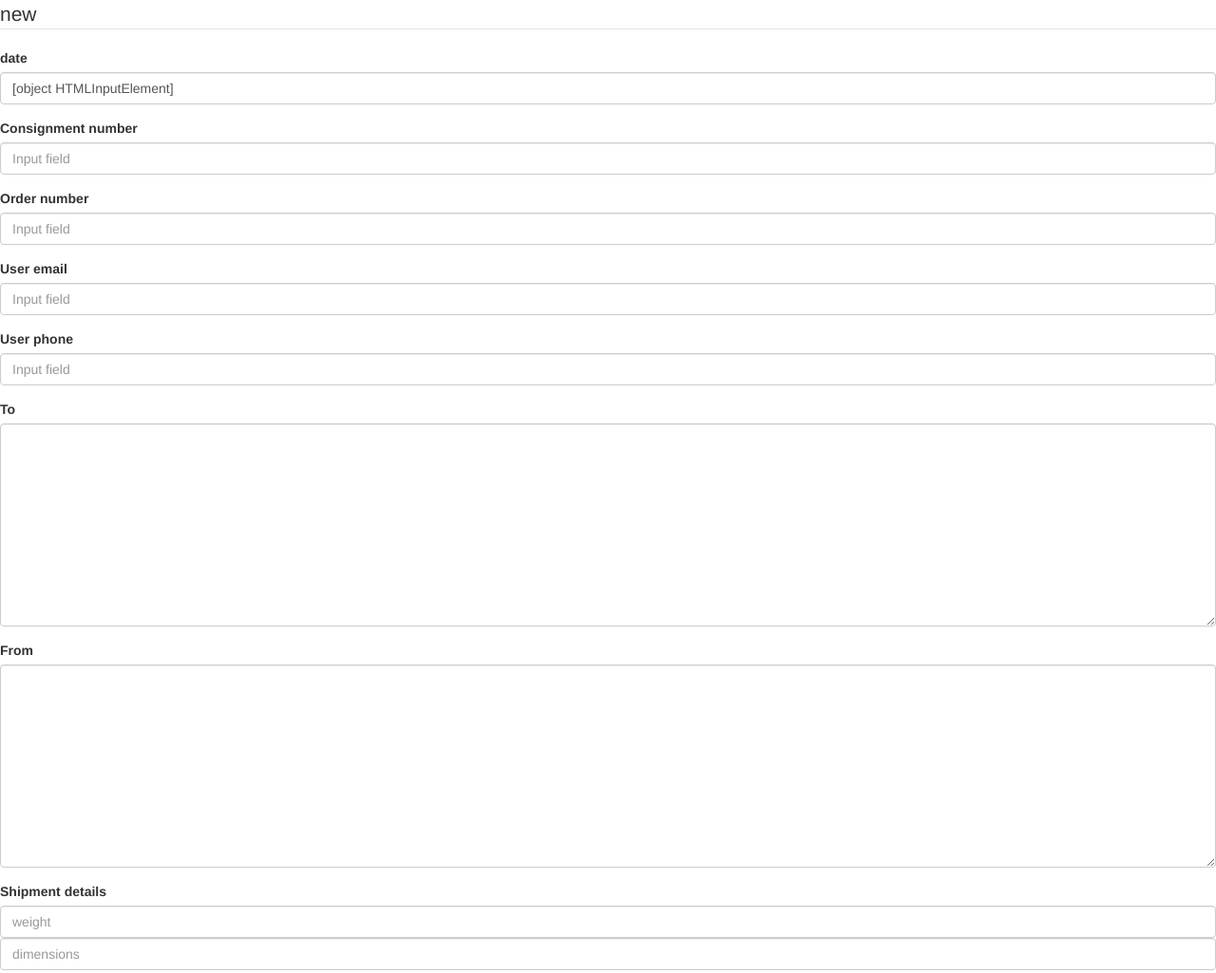
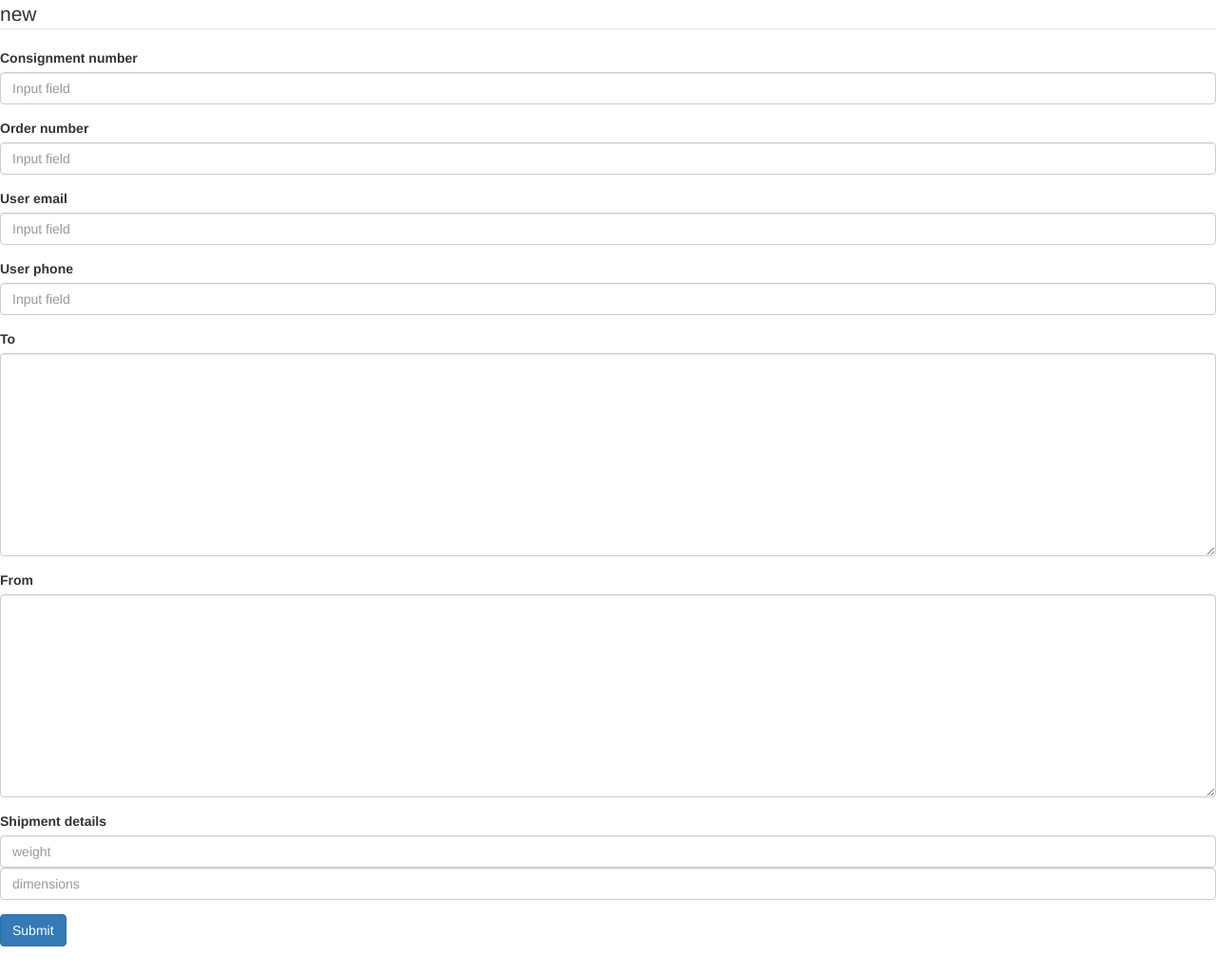
Before and after one commit to vkjayendravarma/tracker, a plain HTML site: page new.html in a window 1280 px wide. Shown: the top 1025 px of the page at 95% size. After the commit the page ends 997 px from the top, so only its background shows below. Drawn offline with nearby package versions, Linux system fonts and the light colour scheme.

Commit message:
html date field removed

```diff
--- a/new.html
+++ b/new.html
@@ -18,10 +18,6 @@
         <form id="contactForm">
             <legend>new</legend>
 
-            <div class="form-group">
-                <label for="">date</label>
-                <input name="date" type="text" class="form-control" id="date" placeholder="Input field">
-            </div>
 
             <div class="form-group">
                 <label for="">Consignment number</label>
```
